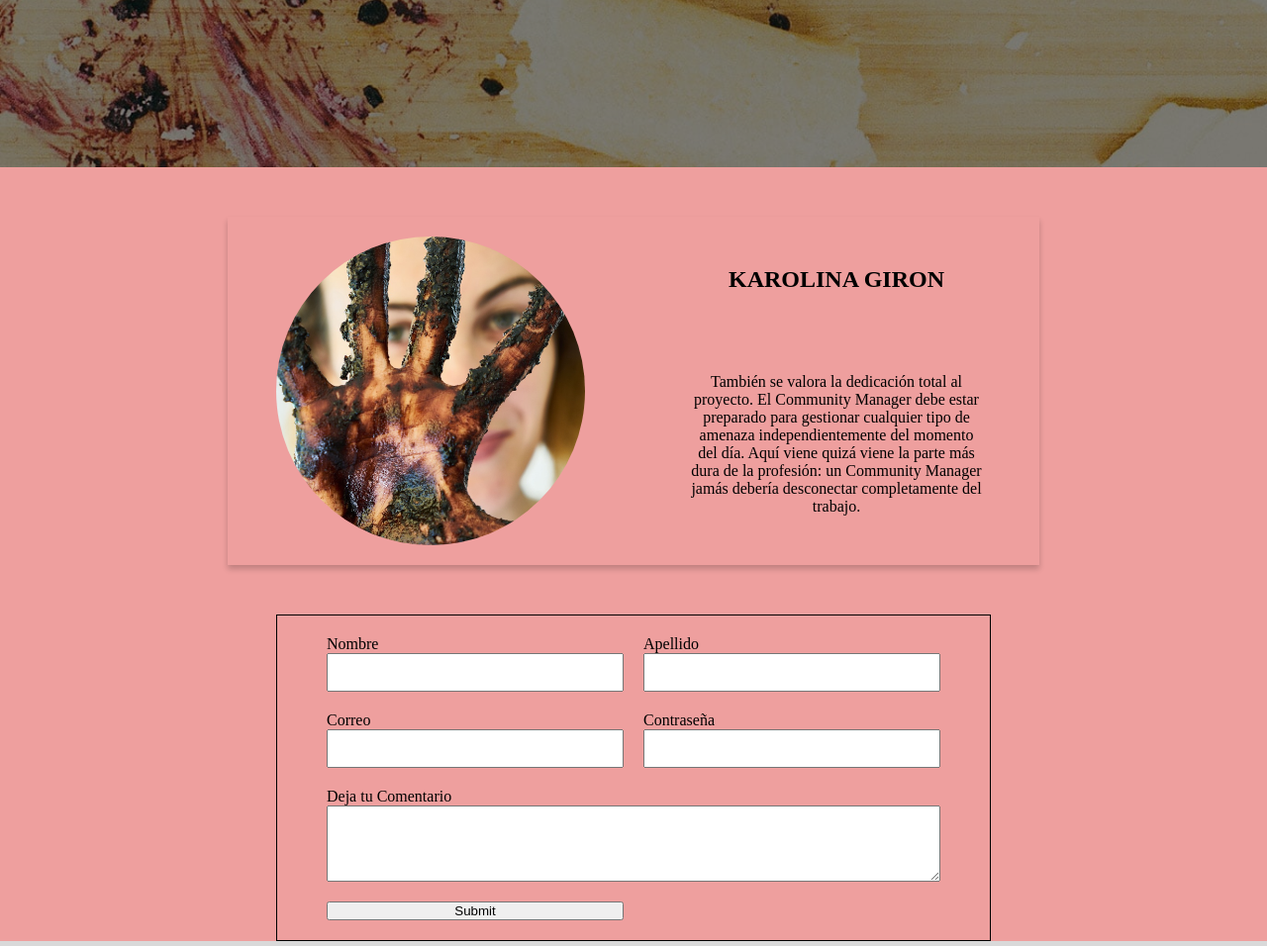
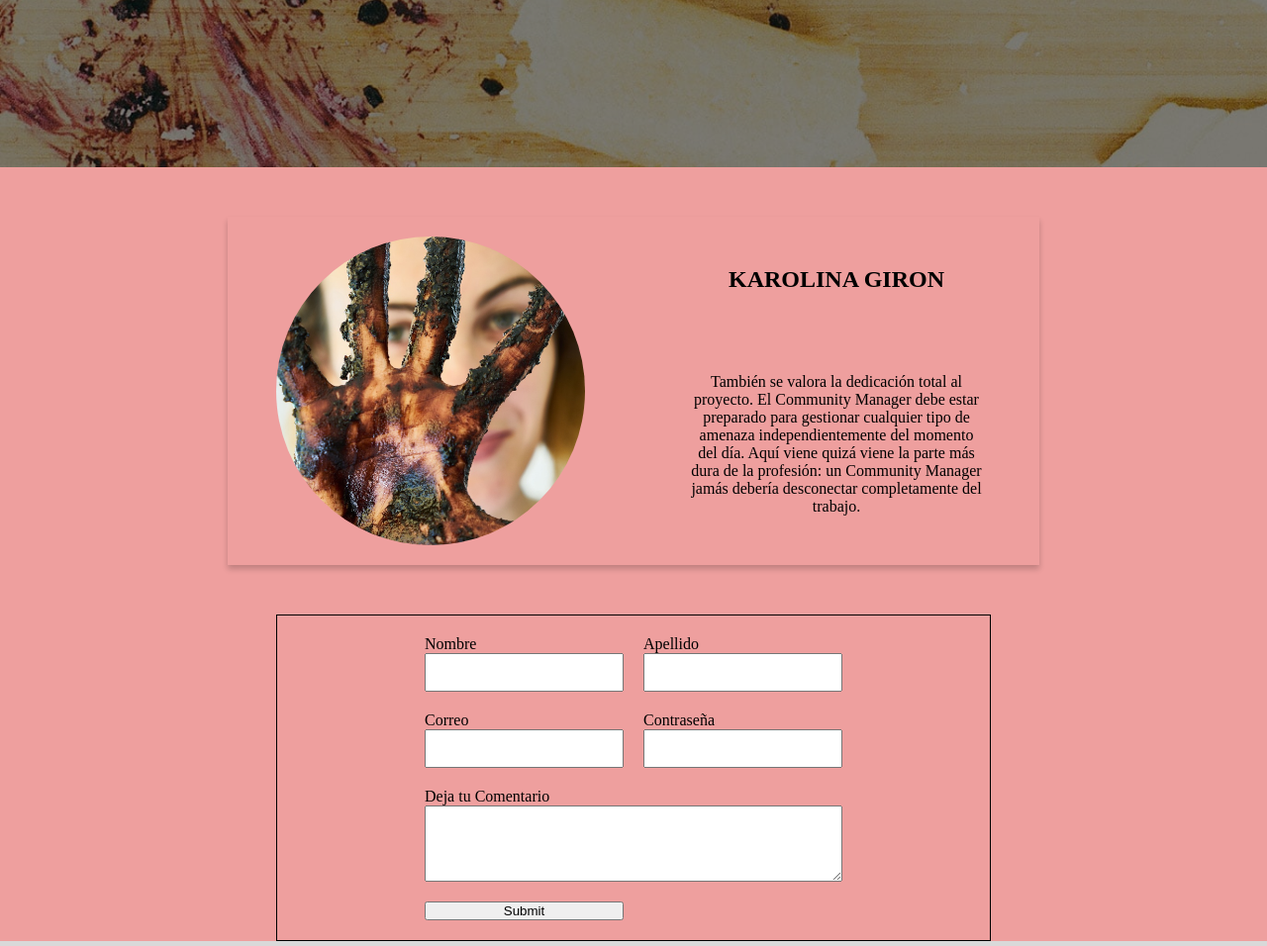
Before and after one commit to angelus814/ProyectoWeb10.github.io, a plain HTML site: page index.html in a window 1280 px wide. Shown: the part 351-1307 px from the top of the page at 99% size. Drawn offline with Linux system fonts and the light colour scheme.

Commit message:
Update css.css

```diff
--- a/css.css
+++ b/css.css
@@ -100,7 +100,7 @@
 }
 .grid-formulario{
     display: grid;
-    grid-template-columns: repeat(auto-fill, minmax(300px, 300px));
+
     width: 90%;
     max-width: 700px;
     margin:0 auto;
```
